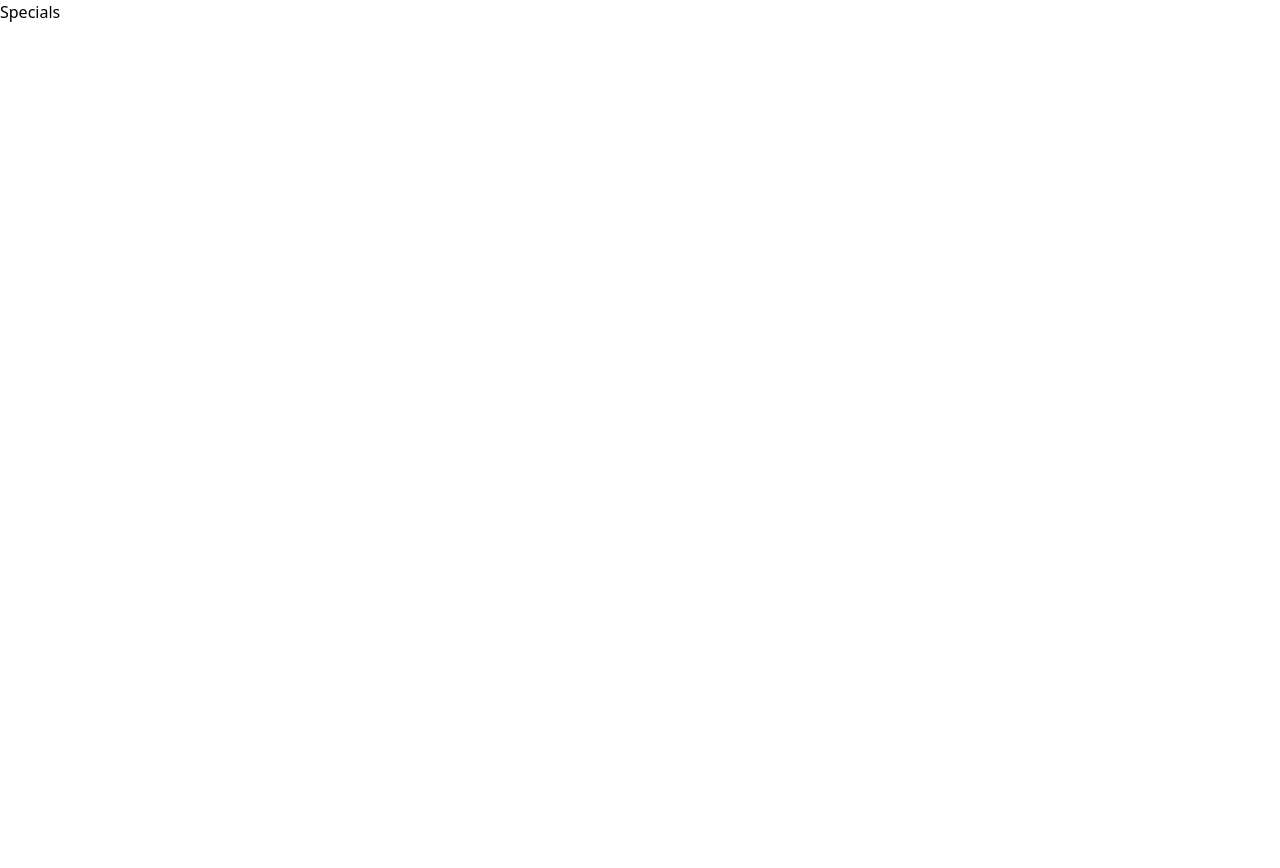
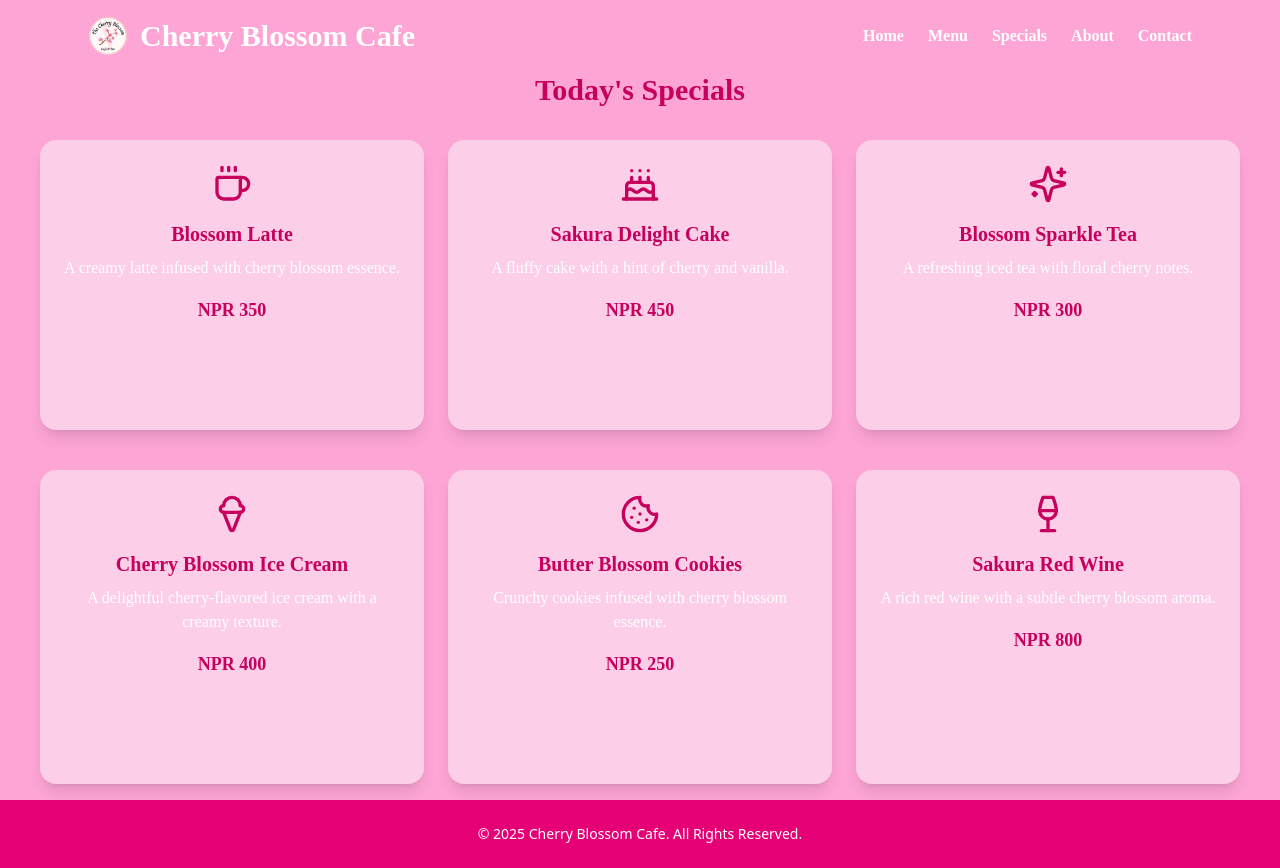
Before and after one commit to Dinesh10731j/cherry_bloosm, a Next.js app: page /specials in a window 1280 px wide. Before the commit the page ends 800 px from the top, so only its background shows below. Built offline with nearby package versions, Linux system fonts and the light colour scheme.

Commit message:
Add Specials page with dynamic content and animations; update header link to match new route

```diff
--- a/src/app/(landingpage)/specials/page.tsx
+++ b/src/app/(landingpage)/specials/page.tsx
@@ -1,10 +1,41 @@
-"use client"
-import React from 'react'
-
+"use client";
+import React from "react";
+import { motion } from "framer-motion";
+import Header from "@/components/header";
+import Footer from "@/components/footer";
+import { specials } from "@/lib/utils";
 const Specials = () => {
   return (
-    <div>Specials</div>
-  )
-}
+    <>
+    <div className="min-h-screen bg-pink-300 px-4 md:px-10 flex flex-col">
+      <Header/>
+      <h2 className="text-3xl font-bold text-pink-700 text-center mb-8 font-[cursive]">Today&apos;s Specials</h2>
+      <motion.div
+        className="grid grid-cols-1 md:grid-cols-2 lg:grid-cols-3 gap-6 flex-grow"
+        initial={{ opacity: 0, y: 20 }}
+        animate={{ opacity: 1, y: 0 }}
+        transition={{ duration: 0.8 }}
+      >
+        {specials.map((item, index) => (
+          <motion.div
+            key={item.id}
+            className="bg-pink-200 mb-4 p-6 rounded-2xl shadow-lg flex flex-col items-center text-center"
+            initial={{ opacity: 0, scale: 0.8 }}
+            animate={{ opacity: 1, scale: 1 }}
+            transition={{ delay: index * 0.2, duration: 0.5 }}
+          >
+            {React.createElement(item.icon,{size:40,className:"text-pink-700"})}
+            <h3 className="text-xl font-semibold mt-4 text-pink-700 font-[cursive]">{item.name}</h3>
+            <p className="text-white mt-2 font-[cursive]">{item.description}</p>
+            <span className="mt-4 text-lg font-bold text-pink-700 font-[cursive]">{item.price}</span>
+          </motion.div>
+        ))}
+      </motion.div>
 
-export default Specials
+    </div>
+    <Footer/>
+    </>
+  );
+};
+
+export default Specials;
--- a/src/components/header.tsx
+++ b/src/components/header.tsx
@@ -63,7 +63,7 @@ const Header = () => {
             Menu
           </Link>
           <Link
-            href="/special"
+            href="/specials"
             className="hover:text-pink-500"
           >
             Specials
--- a/src/lib/utils.ts
+++ b/src/lib/utils.ts
@@ -4,7 +4,7 @@ import groupImage from "../assets/images/group.jpg";
 import baristaImage from "../assets/images/barista.jpg";
 import coupleImage from "../assets/images/couple.jpg";
 import coffeeHouseImage from "../assets/images/coffee.jpg";
-import { Coffee, Utensils, Wifi, Music,UserCircle,Cake} from "lucide-react";
+import { Coffee, Utensils, Wifi, Music,UserCircle, Sparkles, Cake, IceCream, Cookie, Wine } from "lucide-react";
 import MenuImage  from "@/assets/images/burger.jpg"
 
 export function cn(...inputs: ClassValue[]) {
@@ -116,3 +116,51 @@ export const menuItems = [
     ],
   },
 ];
+
+
+
+
+export const specials = [
+  {
+    id: 1,
+    name: "Blossom Latte",
+    description: "A creamy latte infused with cherry blossom essence.",
+    price: "NPR 350",
+    icon: Coffee
+  },
+  {
+    id: 2,
+    name: "Sakura Delight Cake",
+    description: "A fluffy cake with a hint of cherry and vanilla.",
+    price: "NPR 450",
+    icon :Cake
+  },
+  {
+    id: 3,
+    name: "Blossom Sparkle Tea",
+    description: "A refreshing iced tea with floral cherry notes.",
+    price: "NPR 300",
+    icon:Sparkles
+  },
+  {
+    id: 4,
+    name: "Cherry Blossom Ice Cream",
+    description: "A delightful cherry-flavored ice cream with a creamy texture.",
+    price: "NPR 400",
+    icon: IceCream
+  },
+  {
+    id: 5,
+    name: "Butter Blossom Cookies",
+    description: "Crunchy cookies infused with cherry blossom essence.",
+    price: "NPR 250",
+    icon: Cookie
+  },
+  {
+    id: 6,
+    name: "Sakura Red Wine",
+    description: "A rich red wine with a subtle cherry blossom aroma.",
+    price: "NPR 800",
+    icon :Wine
+  },
+];
```
